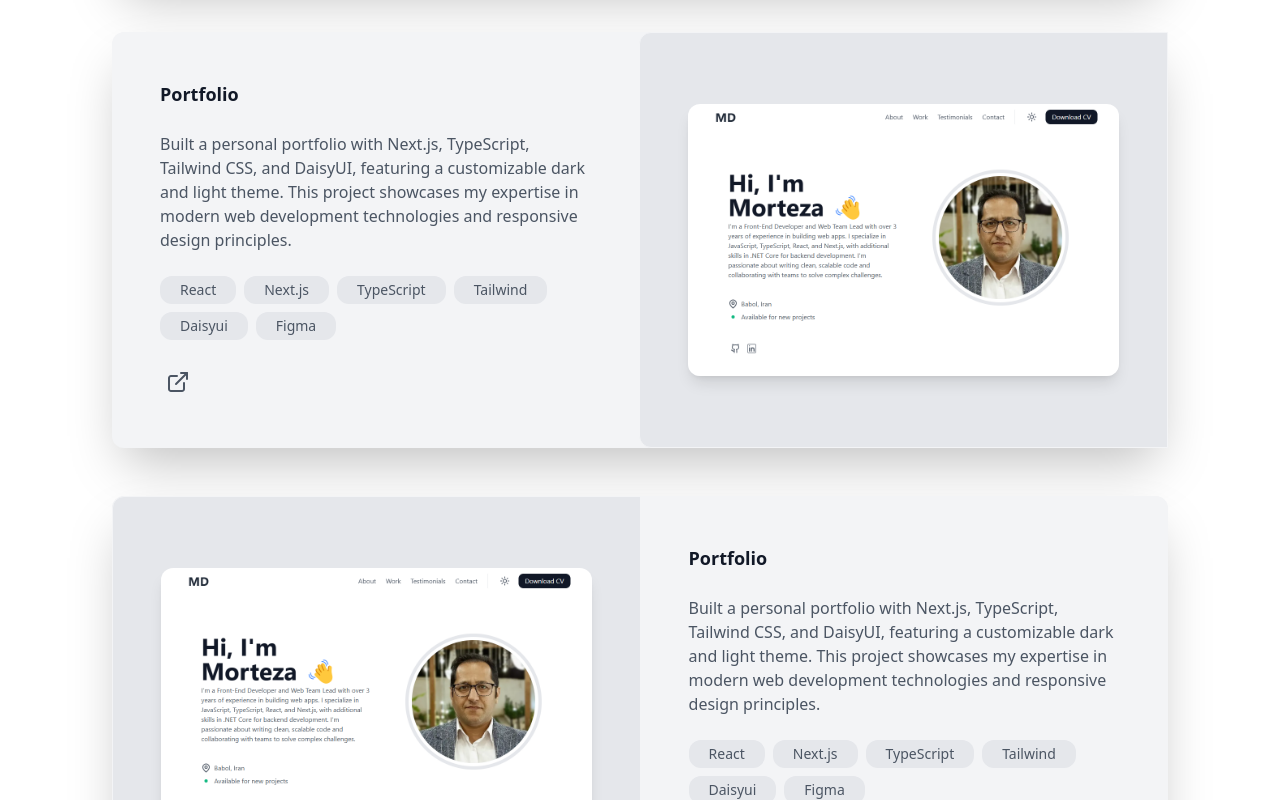
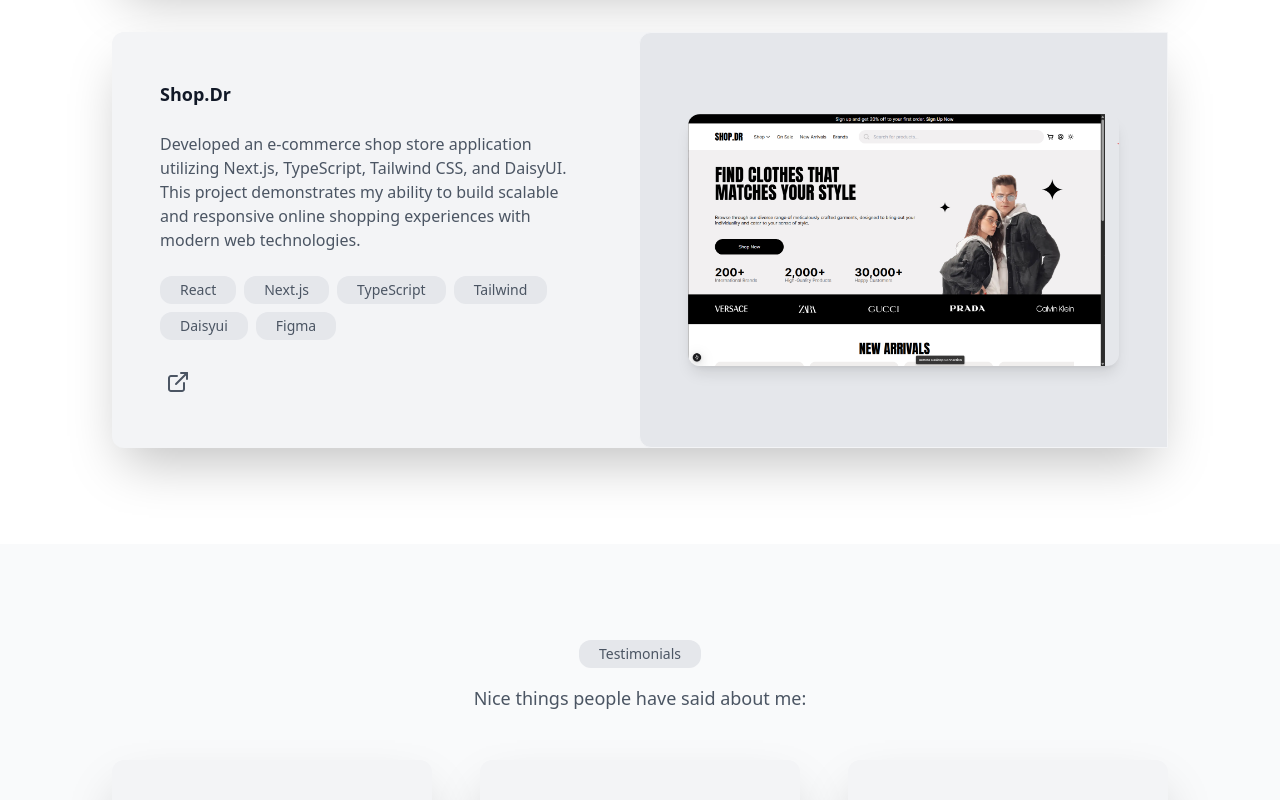
Before and after one commit to githubmor/portfolio, a Next.js app: page / in a window 1280 px wide. Shown: the part 3960-4760 px from the top of the page. Built offline with nearby package versions, Linux system fonts and the light colour scheme.

Commit message:
add shop.dr as work

```diff
--- a/app/(sections)/work/index.tsx
+++ b/app/(sections)/work/index.tsx
@@ -1,6 +1,7 @@
 import Section from "@/app/components/section";
 import Tag from "../../components/tag";
-import Role from "./role";
+import Portfolio from "./portfolio";
+import ShopDr from "./shop-dr";
 
 function Work() {
   return (
@@ -16,9 +17,10 @@
             </span>
           </div>
         </div>
-        <Role />
-        <Role />
-        <Role />
+        <Portfolio />
+        <ShopDr />
+        {/* <Role />
+        <Role /> */}
       </div>
     </Section>
   );
--- /dev/null
+++ b/app/(sections)/work/portfolio.tsx
@@ -0,0 +1,42 @@
+import Image from "next/image";
+import IconButton from "../../components/icon-button";
+import Tag from "../../components/tag";
+import DirectIcon from "./direct-icon";
+import w1 from "./w1.png";
+
+function Portfolio() {
+  return (
+    <div className="w-full flex flex-col bg-gray-100 rounded-xl shadow-2xl md:flex-row md:odd:flex-row-reverse">
+      <div className="w-full flex justify-center items-center p-8 md:p-12 bg-gray-200 border border-gray-100 rounded-t-xl md:rounded-tr-none md:rounded-l-xl">
+        <Image
+          src={w1}
+          className="shadow-lg rounded-xl w-full  object-cover"
+          alt="w1"
+        />
+      </div>
+      <div className="w-full flex flex-col items-center gap-6 p-8 md:p-12 rounded-l-xl">
+        <span className="text-lg text-left w-full font-semibold text-gray-900">
+          Portfolio
+        </span>
+        <span className=" text-gray-600">
+          Built a personal portfolio with Next.js, TypeScript, Tailwind CSS, and DaisyUI, featuring a customizable dark and light theme. This project showcases my expertise in modern web development technologies and responsive design principles.
+        </span>
+        <div className="w-full flex flex-wrap gap-2 even:flex-row-reverse">
+          <Tag text="React" />
+          <Tag text="Next.js" />
+          <Tag text="TypeScript" />
+          <Tag text="Tailwind" />
+          <Tag text="Daisyui" />
+          <Tag text="Figma" />
+        </div>
+        <div className="w-full flex gap-3">
+          <IconButton href="https://morteza-darzi.liara.run/">
+            <DirectIcon />
+          </IconButton>
+        </div>
+      </div>
+    </div>
+  );
+}
+
+export default Portfolio;
--- a/app/(sections)/work/role.tsx
+++ /dev/null
@@ -1,42 +0,0 @@
-import Image from "next/image";
-import IconButton from "../../components/icon-button";
-import Tag from "../../components/tag";
-import DirectIcon from "./direct-icon";
-import w1 from "./w1.png";
-
-function Role() {
-  return (
-    <div className="w-full flex flex-col bg-gray-100 rounded-xl shadow-2xl md:flex-row md:odd:flex-row-reverse">
-      <div className="w-full flex justify-center items-center p-8 md:p-12 bg-gray-200 border border-gray-100 rounded-t-xl md:rounded-tr-none md:rounded-l-xl">
-        <Image
-          src={w1}
-          className="shadow-lg rounded-xl w-full  object-cover"
-          alt="w1"
-        />
-      </div>
-      <div className="w-full flex flex-col items-center gap-6 p-8 md:p-12 rounded-l-xl">
-        <span className="text-lg text-left w-full font-semibold text-gray-900">
-          Portfolio
-        </span>
-        <span className=" text-gray-600">
-          Built a personal portfolio with Next.js, TypeScript, Tailwind CSS, and DaisyUI, featuring a customizable dark and light theme. This project showcases my expertise in modern web development technologies and responsive design principles.
-        </span>
-        <div className="w-full flex flex-wrap gap-2 even:flex-row-reverse">
-          <Tag text="React" />
-          <Tag text="Next.js" />
-          <Tag text="TypeScript" />
-          <Tag text="Tailwind" />
-          <Tag text="Daisyui" />
-          <Tag text="Figma" />
-        </div>
-        <div className="w-full flex gap-3">
-          <IconButton href="https://morteza-darzi.liara.run/">
-            <DirectIcon />
-          </IconButton>
-        </div>
-      </div>
-    </div>
-  );
-}
-
-export default Role;
--- /dev/null
+++ b/app/(sections)/work/shop-dr.tsx
@@ -0,0 +1,42 @@
+import Image from "next/image";
+import IconButton from "../../components/icon-button";
+import Tag from "../../components/tag";
+import DirectIcon from "./direct-icon";
+import w1 from "./w2.png";
+
+function ShopDr() {
+  return (
+    <div className="w-full flex flex-col bg-gray-100 rounded-xl shadow-2xl md:flex-row md:odd:flex-row-reverse">
+      <div className="w-full flex justify-center items-center p-8 md:p-12 bg-gray-200 border border-gray-100 rounded-t-xl md:rounded-tr-none md:rounded-l-xl">
+        <Image
+          src={w1}
+          className="shadow-lg rounded-xl w-full  object-cover"
+          alt="w1"
+        />
+      </div>
+      <div className="w-full flex flex-col items-center gap-6 p-8 md:p-12 rounded-l-xl">
+        <span className="text-lg text-left w-full font-semibold text-gray-900">
+          Shop.Dr
+        </span>
+        <span className=" text-gray-600">
+         Developed an e-commerce shop store application utilizing Next.js, TypeScript, Tailwind CSS, and DaisyUI. This project demonstrates my ability to build scalable and responsive online shopping experiences with modern web technologies.
+        </span>
+        <div className="w-full flex flex-wrap gap-2 even:flex-row-reverse">
+          <Tag text="React" />
+          <Tag text="Next.js" />
+          <Tag text="TypeScript" />
+          <Tag text="Tailwind" />
+          <Tag text="Daisyui" />
+          <Tag text="Figma" />
+        </div>
+        <div className="w-full flex gap-3">
+          <IconButton href="https://morteza-darzi.liara.run/">
+            <DirectIcon />
+          </IconButton>
+        </div>
+      </div>
+    </div>
+  );
+}
+
+export default ShopDr;
```
Also changed, not shown: app/(sections)/work/w2.png (added).
